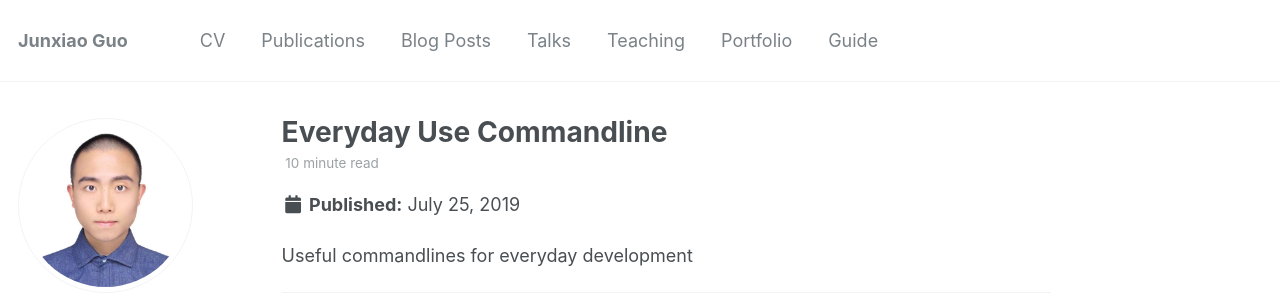
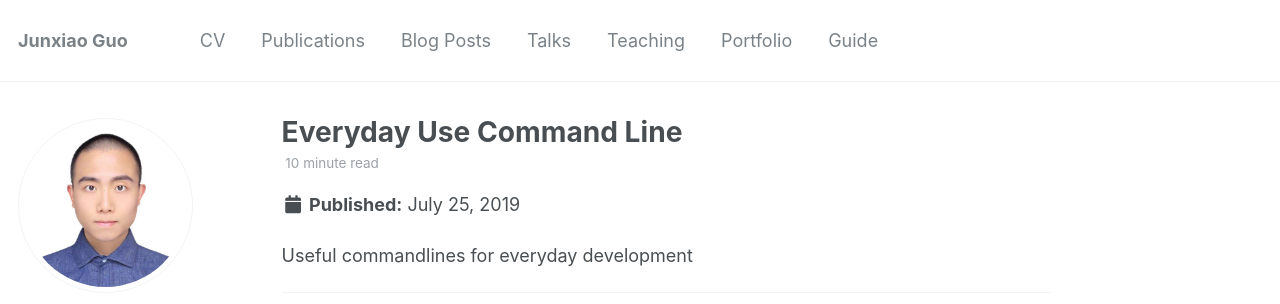
Before and after one commit to ghostian/ghostian.github.io, a Jekyll site: the page built from _posts/2019-07-25-blog-post-1.md, in a window 1280 px wide and 900 px high. Shown: the top 304 px of the window. Built offline with Jekyll 4.4.1, drawn with Linux system fonts in a browser that asks for light colours.

Commit message:
July-25: text edits

```diff
--- a/_posts/2019-07-25-blog-post-1.md
+++ b/_posts/2019-07-25-blog-post-1.md
@@ -1,5 +1,5 @@
 ---
-title: 'Everyday Use Commandline'
+title: 'Everyday Use Command Line'
 date: 2019-07-25
 permalink: posts/2019/07/blog-post-1/
 tags:
```
